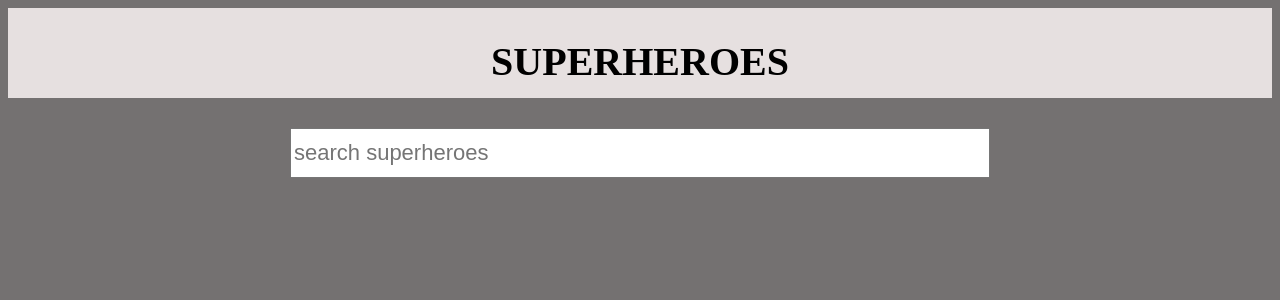
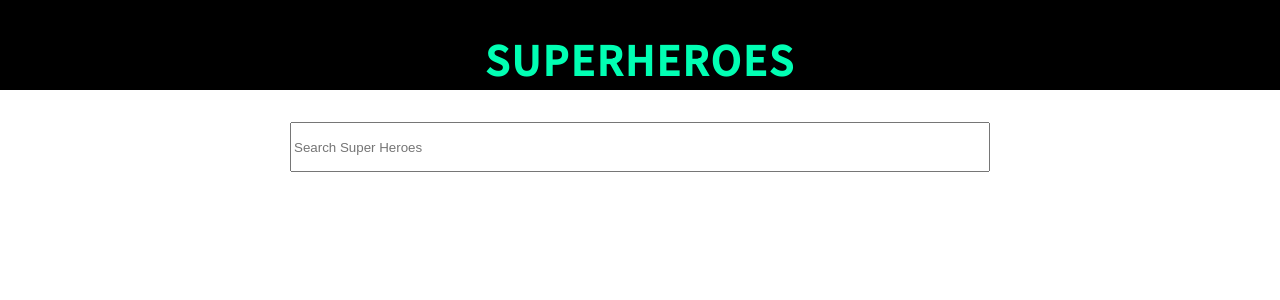
Before and after one commit to K-Rohini/superhero-webapp, a React (Create React App) app: page / in a window 1280 px wide. Shown: the top 300 px of the page. Built offline with nearby package versions, Linux system fonts and the light colour scheme.

Commit message:
ui changes

```diff
--- a/src/SearchBar.js
+++ b/src/SearchBar.js
@@ -7,7 +7,7 @@ function SearchBar(props){
     return (
 
         <div>
-            <input id="searchbar" type="search" placeholder="search superheroes" onChange={handleChanges} value={SearchTerm}/>
+            <input id="searchbar" type="search" placeholder="Search Super Heroes" onChange={handleChanges} value={SearchTerm}/>
 
         </div>
     );
--- a/src/SearchData.js
+++ b/src/SearchData.js
@@ -19,7 +19,7 @@ function SearchData(props) {
           <div>Gender :{data.appearance.gender}</div>
           <div>Strength : {data.powerstats.strength}</div>
           <div>Speed : {data.powerstats.speed}</div>
-        <div className='link'> <li><Link to={"/ReadMore"}>readmore</Link> </li> </div>
+        {/* <div className='link'> <li><Link to={"/ReadMore"}>readmore</Link> </li> </div> */}
         </div>
       </div>
     </div>
--- a/src/index.css
+++ b/src/index.css
@@ -1,11 +1,18 @@
+@import url('https://fonts.googleapis.com/css2?family=Noto+Sans+JP:wght@100;300;400;500&display=swap');
+head,body{
+  font-family: 'Noto Sans JP', sans-serif;
+  margin: 0;
+}
 body{
-  background-color: rgb(116, 113, 113);
+  background-color: #fff;
 }
 .header{
+  margin: 0;
+  letter-spacing: 2px;
   padding: 30px 0px 10px;
   text-align: center;
-  color:rgb(0, 0, 0);
-  background-color: rgb(230, 224, 224);
+  color:#01ffb3;
+  background-color: rgb(0, 0, 0);
   height: 50px;
 }
 #h1{
@@ -15,14 +22,16 @@ body{
 .header2{
   margin: 0 auto;
   margin-top: 30px;
+  letter-spacing: 2px;
+  padding: 2px;
   width: 700px;
+  color: #11324D;
 }
 #searchbar{
   width: 100%;
   padding: 10px auto;
   height: 50px;
-  font-size: 22px;
-  margin: auto;
+
   margin-bottom: 30px;
 }
 .searchoutput{
@@ -34,7 +43,9 @@ body{
   margin-bottom: 30px;
 }
 .img{
+
   padding-right: 120px;
+  border-radius: 20px;
 }
 .Details{
   padding-top: 10px;
```
